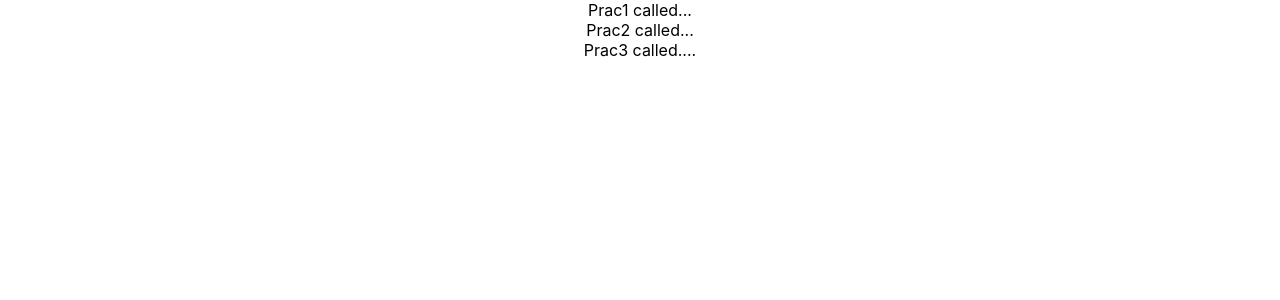
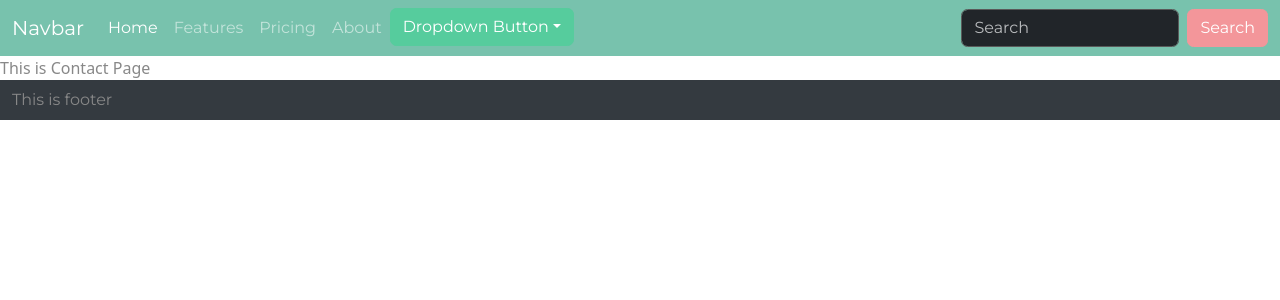
Before and after one commit to kesha2302/ReactPractice, a React (Create React App) app: page / in a window 1280 px wide. Shown: the top 300 px of the page. Built offline with nearby package versions, Linux system fonts and the light colour scheme.

Commit message:
bootstrap

```diff
--- a/package.json
+++ b/package.json
@@ -7,9 +7,13 @@
     "@testing-library/jest-dom": "^6.6.3",
     "@testing-library/react": "^16.3.0",
     "@testing-library/user-event": "^13.5.0",
+    "bootstrap": "^5.3.6",
+    "bootswatch": "^5.3.6",
     "react": "^19.1.0",
+    "react-bootstrap": "^2.10.10",
     "react-dom": "^19.1.0",
     "react-scripts": "5.0.1",
+    "recat": "^0.0.0",
     "web-vitals": "^2.1.4"
   },
   "scripts": {
--- a/src/App.js
+++ b/src/App.js
@@ -1,8 +1,12 @@
-import logo from './logo.svg';
-import './App.css';
+// import logo from './logo.svg';
+// import './App.css';
+import 'bootstrap/dist/css/bootstrap.min.css';
+import 'bootswatch/dist/minty/bootstrap.min.css';
 import Prac1 from './Components/Prac1';
 import Prac2 from './Components/Prac2';
 import Prac3 from './Components/Prac3';
+import Home from './Components/Home';
+import Contact from './Components/Contact';
 
 function App() {
   return (
@@ -21,9 +25,12 @@ function App() {
         </a>
       </header> */}
 
-      <Prac1/>
-      <Prac2></Prac2>
-      <Prac3/>
+      {/* <Prac1/>
+      <Prac2></Prac2> */}
+      {/* <Prac3/> */}
+
+      {/* <Home/> */}
+      <Contact/>
 
     </div>
   );
--- /dev/null
+++ b/src/Components/Contact.js
@@ -0,0 +1,14 @@
+import Footer from "./Footer"
+import Navbar from "./Navbar"
+
+function Contact() {
+  return (
+    <div>
+      <Navbar/>
+      This is Contact Page
+      <Footer/>
+    </div>
+  )
+}
+
+export default Contact
--- /dev/null
+++ b/src/Components/Footer.js
@@ -0,0 +1,15 @@
+
+function Footer() {
+  return (
+    <div>
+      <nav className="navbar navbar-expand-lg bg-dark" data-bs-theme="dark">
+  <div className="container-fluid">
+    This is footer
+
+  </div>
+</nav>
+    </div>
+  )
+}
+
+export default Footer
--- /dev/null
+++ b/src/Components/Home.js
@@ -0,0 +1,14 @@
+import Footer from "./Footer"
+import Navbar from "./Navbar"
+
+function Home() {
+  return (
+    <div>
+      <Navbar/>
+      This is home page
+      <Footer/>
+    </div>
+  )
+}
+
+export default Home
--- /dev/null
+++ b/src/Components/Navbar.js
@@ -0,0 +1,61 @@
+import Dropdown from 'react-bootstrap/Dropdown';
+
+function Navbar() {
+  return (
+    <div>
+      <nav className="navbar navbar-expand-lg bg-primary" data-bs-theme="dark">
+  <div className="container-fluid">
+    <a className="navbar-brand" href="#">Navbar</a>
+    <button className="navbar-toggler" type="button" data-bs-toggle="collapse" data-bs-target="#navbarColor01" aria-controls="navbarColor01" aria-expanded="false" aria-label="Toggle navigation">
+      <span className="navbar-toggler-icon"></span>
+    </button>
+    <div className="collapse navbar-collapse" id="navbarColor01">
+      <ul className="navbar-nav me-auto">
+        <li className="nav-item">
+          <a className="nav-link active" href="#">Home
+            <span className="visually-hidden">(current)</span>
+          </a>
+        </li>
+        <li className="nav-item">
+          <a className="nav-link" href="#">Features</a>
+        </li>
+        <li className="nav-item">
+          <a className="nav-link" href="#">Pricing</a>
+        </li>
+        <li className="nav-item">
+          <a className="nav-link" href="#">About</a>
+        </li>
+        {/* <li className="nav-item dropdown">
+          <a className="nav-link dropdown-toggle" data-bs-toggle="dropdown" href="#" role="button" aria-haspopup="true" aria-expanded="false">Dropdown</a>
+          <div className="dropdown-menu">
+            <a className="dropdown-item" href="#">Action</a>
+            <a className="dropdown-item" href="#">Another action</a>
+            <a className="dropdown-item" href="#">Something else here</a>
+            <div className="dropdown-divider"></div>
+            <a className="dropdown-item" href="#">Separated link</a>
+          </div>
+        </li> */}
+        <Dropdown>
+      <Dropdown.Toggle variant="success" id="dropdown-basic">
+        Dropdown Button
+      </Dropdown.Toggle>
+
+      <Dropdown.Menu>
+        <Dropdown.Item href="#/action-1">Action</Dropdown.Item>
+        <Dropdown.Item href="#/action-2">Another action</Dropdown.Item>
+        <Dropdown.Item href="#/action-3">Something else</Dropdown.Item>
+      </Dropdown.Menu>
+    </Dropdown>
+      </ul>
+      <form className="d-flex">
+        <input className="form-control me-sm-2" type="search" placeholder="Search"/>
+        <button className="btn btn-secondary my-2 my-sm-0" type="submit">Search</button>
+      </form>
+    </div>
+  </div>
+</nav>
+    </div>
+  )
+}
+
+export default Navbar
--- a/src/Components/Prac1.js
+++ b/src/Components/Prac1.js
@@ -1,8 +1,43 @@
-
+// rfec (Functional Component)
 function Prac1() {
   return (
     <div>
-      Prac1 called...
+      <nav class="navbar navbar-expand-lg bg-body-tertiary">
+  <div class="container-fluid">
+    <a class="navbar-brand" href="#">Navbar</a>
+    <button class="navbar-toggler" type="button" data-bs-toggle="collapse" data-bs-target="#navbarSupportedContent" aria-controls="navbarSupportedContent" aria-expanded="false" aria-label="Toggle navigation">
+      <span class="navbar-toggler-icon"></span>
+    </button>
+    <div class="collapse navbar-collapse" id="navbarSupportedContent">
+      <ul class="navbar-nav me-auto mb-2 mb-lg-0">
+        <li class="nav-item">
+          <a class="nav-link active" aria-current="page" href="#">Home</a>
+        </li>
+        <li class="nav-item">
+          <a class="nav-link" href="#">Link</a>
+        </li>
+        <li class="nav-item dropdown">
+          <a class="nav-link dropdown-toggle" href="#" role="button" data-bs-toggle="dropdown" aria-expanded="false">
+            Dropdown
+          </a>
+          <ul class="dropdown-menu">
+            <li><a class="dropdown-item" href="#">Action</a></li>
+            <li><a class="dropdown-item" href="#">Another action</a></li>
+            <li><hr class="dropdown-divider"/></li>
+            <li><a class="dropdown-item" href="#">Something else here</a></li>
+          </ul>
+        </li>
+        <li class="nav-item">
+          <a class="nav-link disabled" aria-disabled="true">Disabled</a>
+        </li>
+      </ul>
+      <form class="d-flex" role="search">
+        <input class="form-control me-2" type="search" placeholder="Search" aria-label="Search"/>
+        <button class="btn btn-outline-success" type="submit">Search</button>
+      </form>
+    </div>
+  </div>
+</nav>
     </div>
   )
 }
--- a/src/Components/Prac2.js
+++ b/src/Components/Prac2.js
@@ -1,8 +1,22 @@
+import Prac3 from "./Prac3"
 
+// rafce (Arrow Function)
 const Prac2 = () => {
   return (
     <div>
-      Prac2  called...
+      <div class="container text-center">
+  <div class="row">
+    <div class="col">
+      <Prac3/>
+    </div>
+    <div class="col">
+      <Prac3/>
+    </div>
+    <div class="col">
+      <Prac3/>
+    </div>
+  </div>
+</div>
     </div>
   )
 }
--- a/src/Components/Prac3.js
+++ b/src/Components/Prac3.js
@@ -6,7 +6,14 @@ class Prac3 extends Component {
   render() {
     return (
       <div>
-        Prac3 called....
+        <div class="card" style={{width:"10rem"}}>
+  <img src="..." class="card-img-top" alt="..."/>
+  <div class="card-body">
+    <h5 class="card-title">Card title</h5>
+    <p class="card-text">Some quick example text to build on the card title and make up the bulk of the card’s content.</p>
+    <a href="#" class="btn btn-primary">Go somewhere</a>
+  </div>
+</div>
       </div>
     )
   }
```
Also changed, not shown: 1 other file (tests, documents, lock files or other folders).
